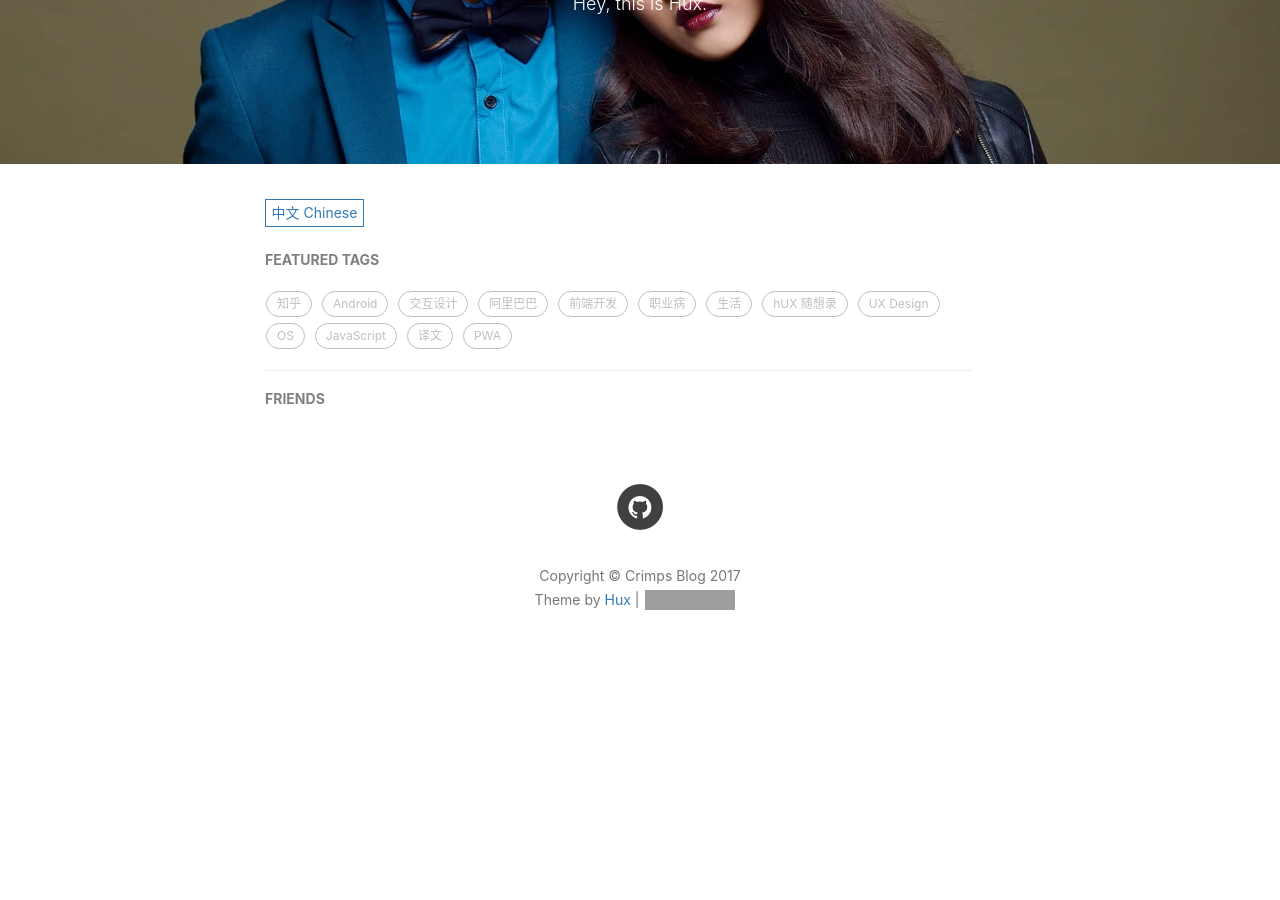
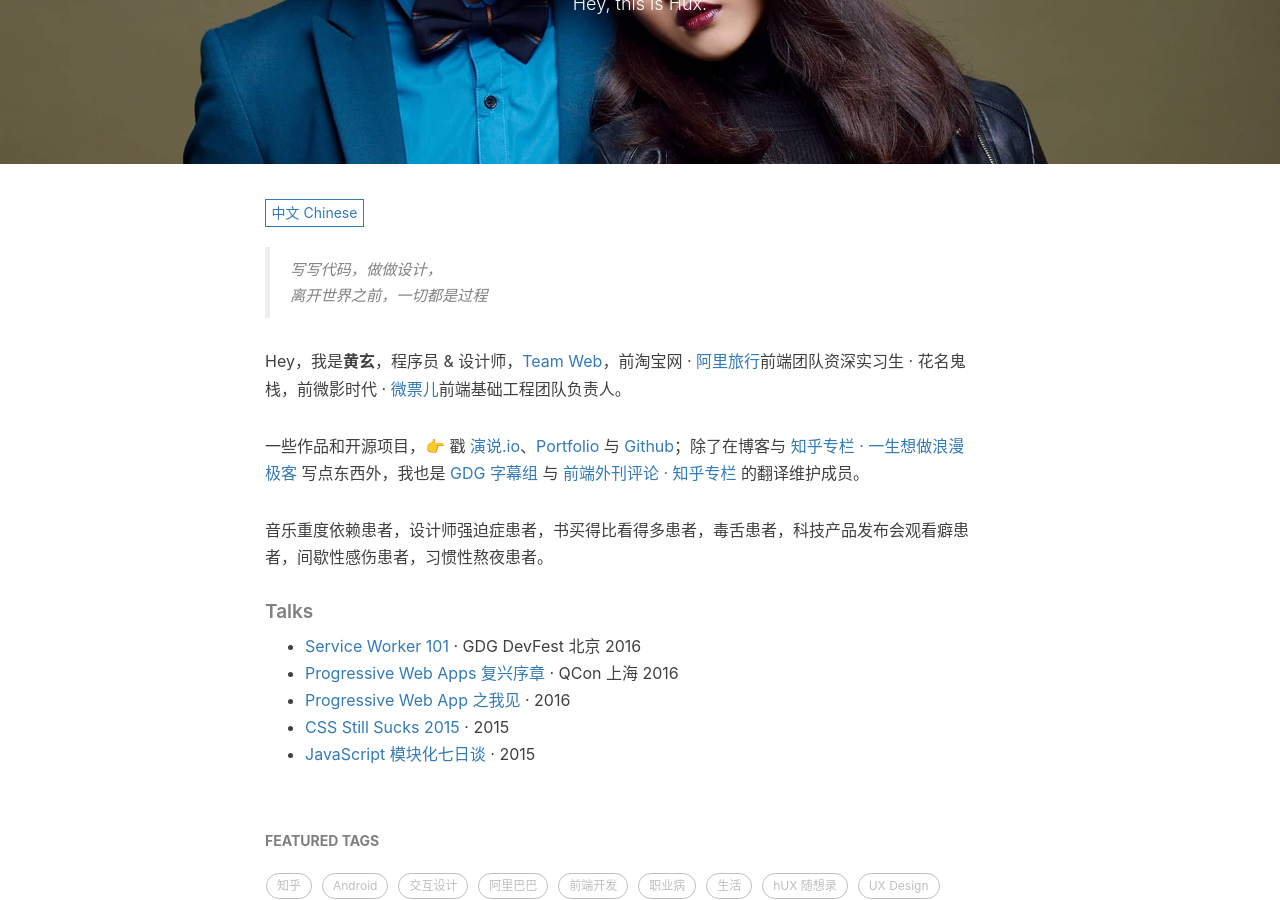
Before and after one commit to crimps/crimps.github.io, a Jekyll site: the page built from about.html, in a window 1280 px wide and 900 px high, scrolled down 254 px. Built offline with Jekyll 4.4.1, drawn with Linux system fonts in a browser that asks for light colours; nearby versions of some CDN libraries; comment, search, counter and statistics services are not loaded; before the commit the page ends 958 px from its top, so only the background shows below that; grey boxes are pictures that could not be loaded.

Commit message:
about更改

```diff
--- a/about.html
+++ b/about.html
@@ -15,7 +15,7 @@ header-img: "img/about-bg.jpg"
 <div class="zh post-container">
 
     <!--copied from markdown -->
-    <!--<blockquote><p>写写代码，做做设计，<br>
+    <blockquote><p>写写代码，做做设计，<br>
     离开世界之前，一切都是过程</p></blockquote>
 
     <p>Hey，我是<strong>黄玄</strong>，程序员 &amp; 设计师，<a href="https://medium.com/ben-and-dion/team-web-3315aa447fb2#.359a9c6cl">Team Web</a>，前淘宝网 · <a href="http://alitrip.com">阿里旅行</a>前端团队资深实习生 · 花名鬼栈，前微影时代 · <a href="http://www.wepiao.com/?r=movie">微票儿</a>前端基础工程团队负责人。</p>
@@ -31,12 +31,12 @@ header-img: "img/about-bg.jpg"
     <li><a href="//huangxuan.me/2016/06/05/pwa-in-my-pov/">Progressive Web App 之我见</a> · 2016</li>
     <li><a href="//huangxuan.me/2015/12/28/css-sucks-2015/">CSS Still Sucks 2015</a> · 2015</li>
     <li><a href="//huangxuan.me/2015/07/09/js-module-7day/">JavaScript 模块化七日谈</a> · 2015</li>
-    </ul>-->
+    </ul>
 </div>
 
 <!-- English Version -->
 <div class="en post-container">
-    <!--<blockquote><p>Yet another Web Developer. <br>
+    <blockquote><p>Yet another Web Developer. <br>
     Yet another Life-long Designer.</p></blockquote>
 
     <p>Hi, I am <strong>Huang Xuan(黄玄)</strong>，you can call me <strong>Hux</strong>. I'm an engineer &amp; a designer who loves to build software such as <a href="http://yanshuo.io">Yanshuo.io (on Desktop)</a> and more (👉 <a href="/portfolio">Portfolio</a> and <a href="http://github.com/huxpro">Github</a>). I studied Digital Media Art and graduated from <a href="https://en.wikipedia.org/wiki/Communication_University_of_China">Communication University of China</a> in 2016.</p>
@@ -53,7 +53,7 @@ header-img: "img/about-bg.jpg"
     <li><a href="//huangxuan.me/2016/06/05/pwa-in-my-pov/" title="Progressive Web App in my point of view">Progressive Web App in my POV</a> · 2016</li>
     <li><a href="//huangxuan.me/2015/12/28/css-sucks-2015/" title="CSS Still Sucks 2015 - and how we work around it">CSS Still Sucks 2015</a> · 2015</li>
     <li><a href="//huangxuan.me/2015/07/09/js-module-7day/">JavaScript Modularization Journey</a> · 2015</li>
-    </ul>-->
+    </ul>
 </div>
 
 <!-- Handle Language Change -->
```
